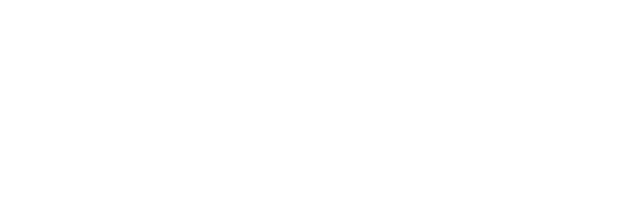
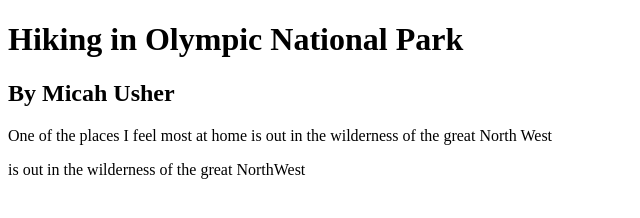
Before and after one commit to Musher82/html-me-something, a website: page index.html in a window 1280 px wide. Shown: the whole page, without its empty margins (0-640 px from the left). Drawn offline with Linux system fonts and the light colour scheme.

Commit message:
Test commit

```diff
--- a/index.html
+++ b/index.html
@@ -1,8 +1,12 @@
 <!DOCTYPE html>
 <html>
    <head>
+      <title>Hiking in the Olympics</title>
    </head>
    <body>
-      <!-- Write your HTML in this file! -->
+      <h1>Hiking in Olympic National Park</h1>
+      <h2> By Micah Usher</h2>
+      <article>One of the places I feel most at home is out in the wilderness of the great North West</article>
+      <p>is out in the wilderness of the great NorthWest</p>
    </body>
 </html>
```
